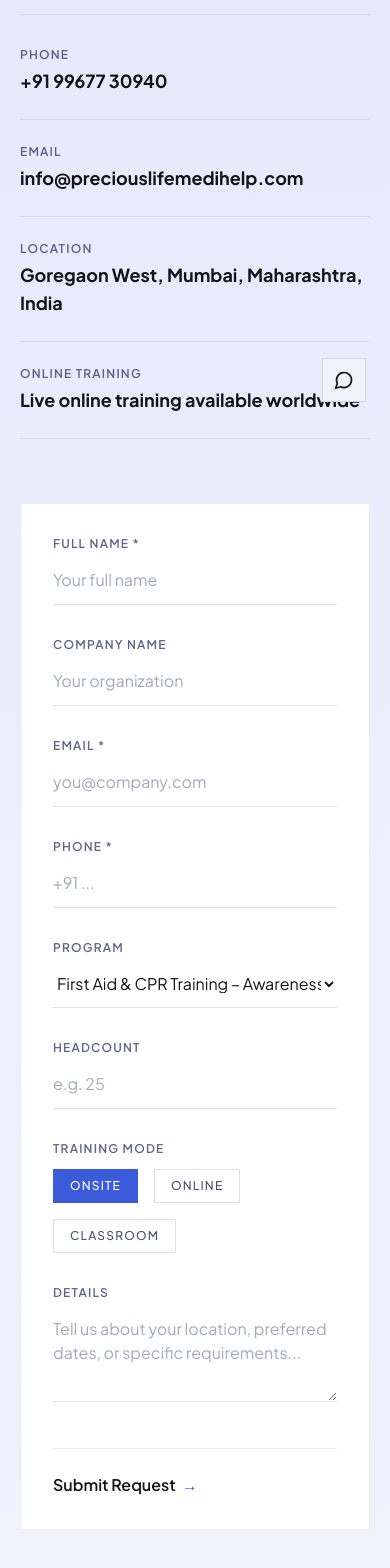
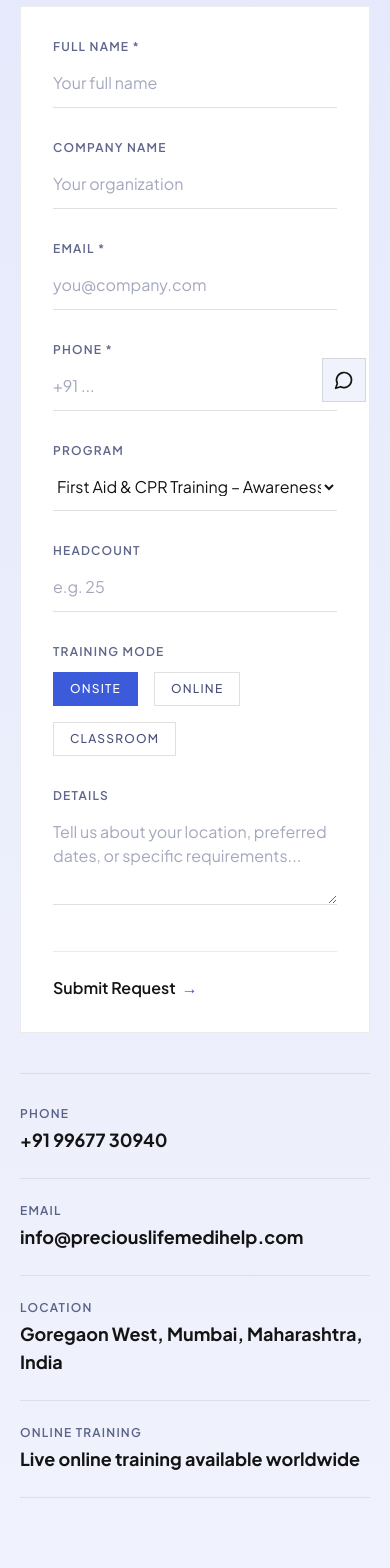
Before and after one commit to rahulpatildr72-client/ASAP-Health-Care-and-Safety, a Next.js app: page /contact in a window 390 px wide. Shown: the part 418-1986 px from the top of the page. Built offline with nearby package versions, Linux system fonts and the light colour scheme.

Commit message:
fix(contact): reorder mobile layout to display enquiry form before contact info

```diff
--- a/app/contact/page.tsx
+++ b/app/contact/page.tsx
@@ -48,7 +48,8 @@ export default function ContactPage() {
       />
 
       <section className="bg-gradient-to-b from-[#E4E7FB] to-[#F0F3FC] pb-24 pt-40 sm:pt-44">
-        <div className="mx-auto grid max-w-7xl gap-16 px-5 lg:grid-cols-12 lg:px-8">
+        <div className="mx-auto grid max-w-7xl gap-10 lg:gap-x-16 lg:gap-y-8 px-5 lg:grid-cols-12 lg:px-8">
+          {/* Section 1: Header & Subtitle (Always at top) */}
           <div className="lg:col-span-5">
             <FadeIn>
               <p className="mb-4 text-xs font-semibold uppercase tracking-widest text-[#1B2559]/70">
@@ -65,8 +66,19 @@ export default function ContactPage() {
                 program and a plan.
               </p>
             </FadeIn>
+          </div>
+
+          {/* Section 2: Contact Form (Appears FIRST on mobile right after header intro; on desktop spans right column) */}
+          <div className="lg:col-span-7 lg:row-span-2">
+            <FadeIn delay={0.2}>
+              <EnquiryForm />
+            </FadeIn>
+          </div>
+
+          {/* Section 3: Contact Info Details (Appears AFTER form on mobile; under header intro on desktop) */}
+          <div className="lg:col-span-5">
             <FadeIn delay={0.3}>
-              <ul className="mt-12 space-y-6 border-t border-[rgba(0,0,0,0.08)] pt-8">
+              <ul className="space-y-6 border-t border-[rgba(0,0,0,0.08)] pt-8">
                 {infoItems.map(({ label, value, href }) => (
                   <li key={label} className="border-b border-[rgba(0,0,0,0.08)] pb-6">
                     <p className="text-xs font-semibold uppercase tracking-widest text-[#1B2559]/70 mb-1">
@@ -87,12 +99,6 @@ export default function ContactPage() {
               </ul>
             </FadeIn>
           </div>
-
-          <div className="lg:col-span-7">
-            <FadeIn delay={0.2}>
-              <EnquiryForm />
-            </FadeIn>
-          </div>
         </div>
       </section>
     </>
```
